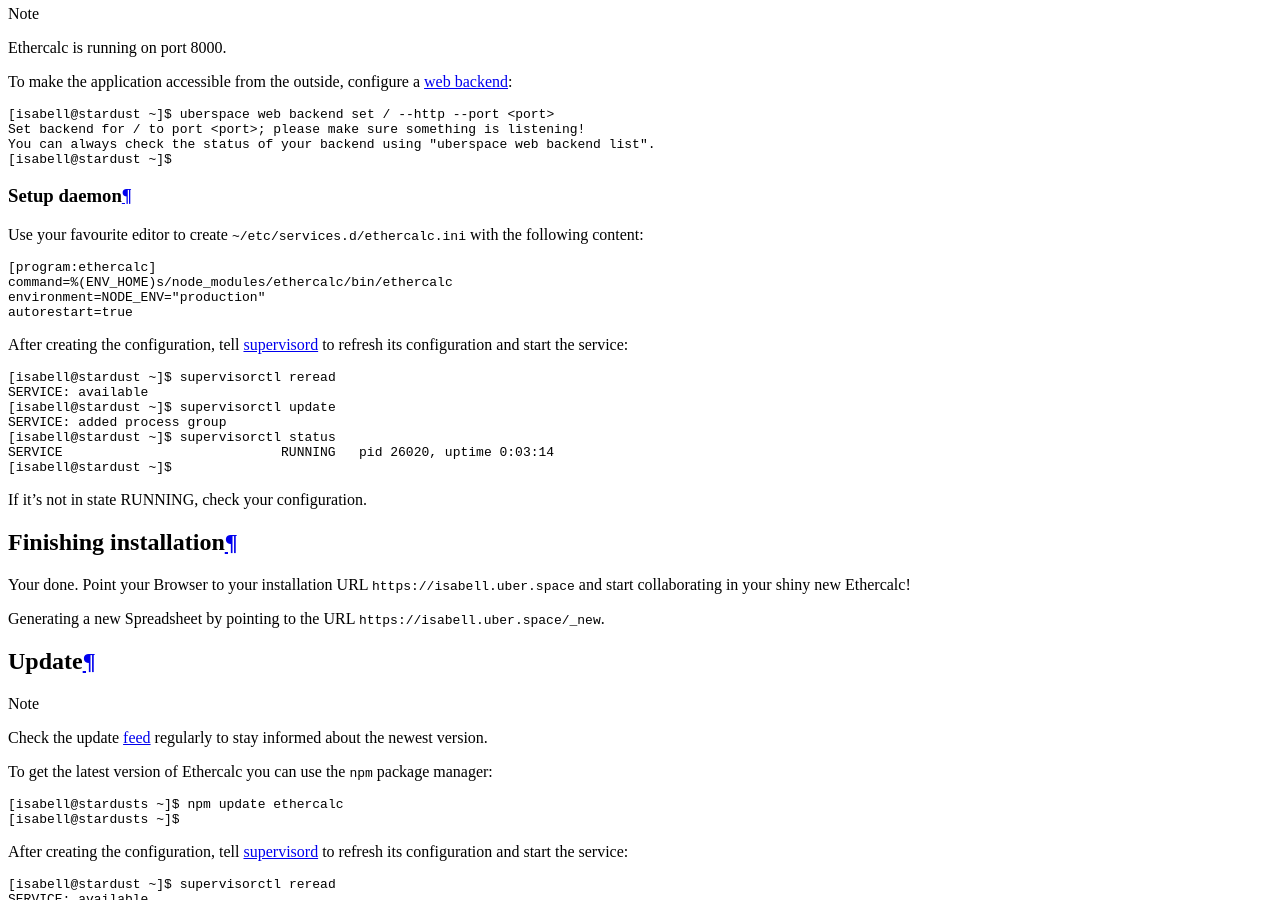
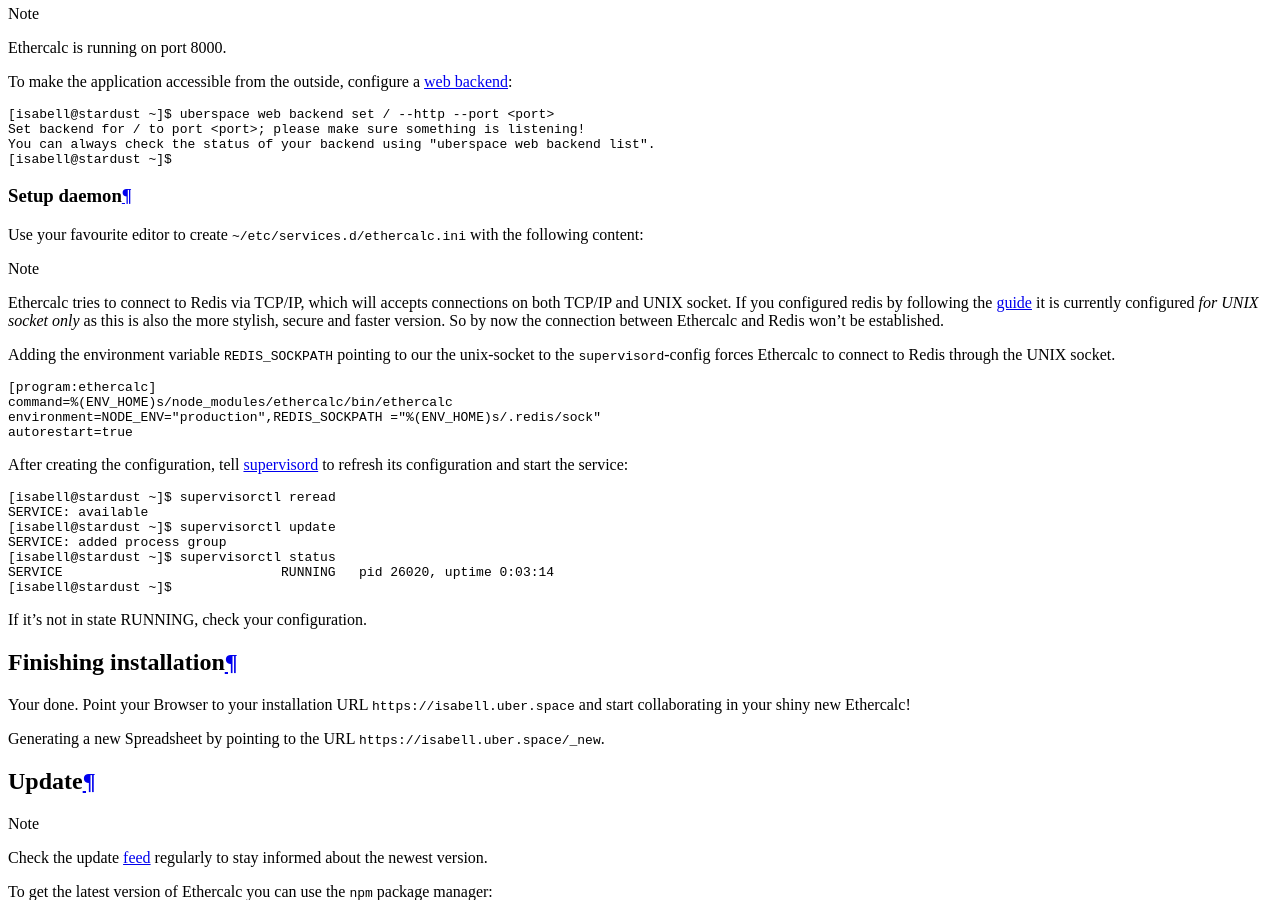
Before and after one commit to Uberspace/lab, a Sphinx documentation site: the page built from source/guide_ethercalc.rst, in a window 1280 px wide and 900 px high, scrolled down 4563 px. Built offline with Sphinx 7.4.7 and the Read the Docs theme 2.0.0, drawn with Linux system fonts in a browser that asks for light colours.

Commit message:
[ethercalc] add env var to daemon setup

```diff
--- a/source/guide_ethercalc.rst
+++ b/source/guide_ethercalc.rst
@@ -101,11 +101,15 @@
 
 Use your favourite editor to create ``~/etc/services.d/ethercalc.ini`` with the following content:
 
+.. note:: Ethercalc tries to connect to Redis via TCP/IP, which will accepts connections on both TCP/IP and UNIX socket. If you configured redis by following the :lab:`guide <guide_redis>` it is currently configured *for UNIX socket only* as this is also the more stylish, secure and faster version. So by now the connection between Ethercalc and Redis won't be established.
+Adding the environment variable ``REDIS_SOCKPATH`` pointing to our the unix-socket to the ``supervisord``-config forces Ethercalc to connect to Redis through the UNIX socket.
+
+
 .. code-block:: ini
 
  [program:ethercalc]
  command=%(ENV_HOME)s/node_modules/ethercalc/bin/ethercalc
- environment=NODE_ENV="production"
+ environment=NODE_ENV="production",REDIS_SOCKPATH ="%(ENV_HOME)s/.redis/sock"
  autorestart=true
 
 .. include:: includes/supervisord.rst
@@ -140,7 +144,6 @@
 
 It might take a few minutes before your Ethercalc comes back online because ``npm`` re-checks and installs dependencies. You can check the service's log file using ``supervisorctl tail -f ethercalc``.
 
-
 .. _issue: https://github.com/audreyt/ethercalc/issues/542
 .. _Ethercalc: https://ethercalc.net/
 .. _Github: https://github.com/audreyt/ethercalc
```
